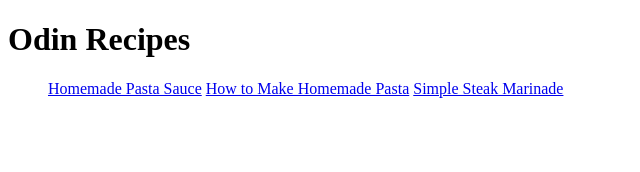
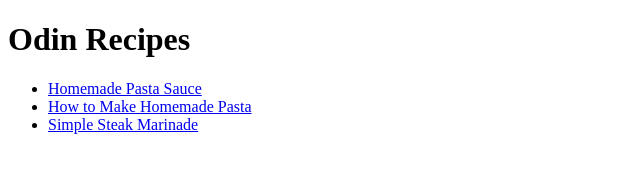
Before and after one commit to PlanetaryRose/odin-recipes, a plain HTML site: page index.html in a window 1280 px wide. Shown: the whole page, without its empty margins (0-640 px from the left). Drawn offline with Linux system fonts and the light colour scheme.

Commit message:
Edit index.html

```diff
--- a/index.html
+++ b/index.html
@@ -8,9 +8,9 @@
     <body>
         <h1>Odin Recipes</h1>
         <ul>
-        <a href="recipes/pasta-sauce.html">Homemade Pasta Sauce</a>
-        <a href="recipes/pasta.html">How to Make Homemade Pasta</a>
-        <a href="recipes/steak-marinade.html">Simple Steak Marinade</a>
+        <li><a href="recipes/pasta-sauce.html">Homemade Pasta Sauce</a></li>
+        <li><a href="recipes/pasta.html">How to Make Homemade Pasta</a></li>
+        <li><a href="recipes/steak-marinade.html">Simple Steak Marinade</a></li>
         </ul>
 
     </body>
```
